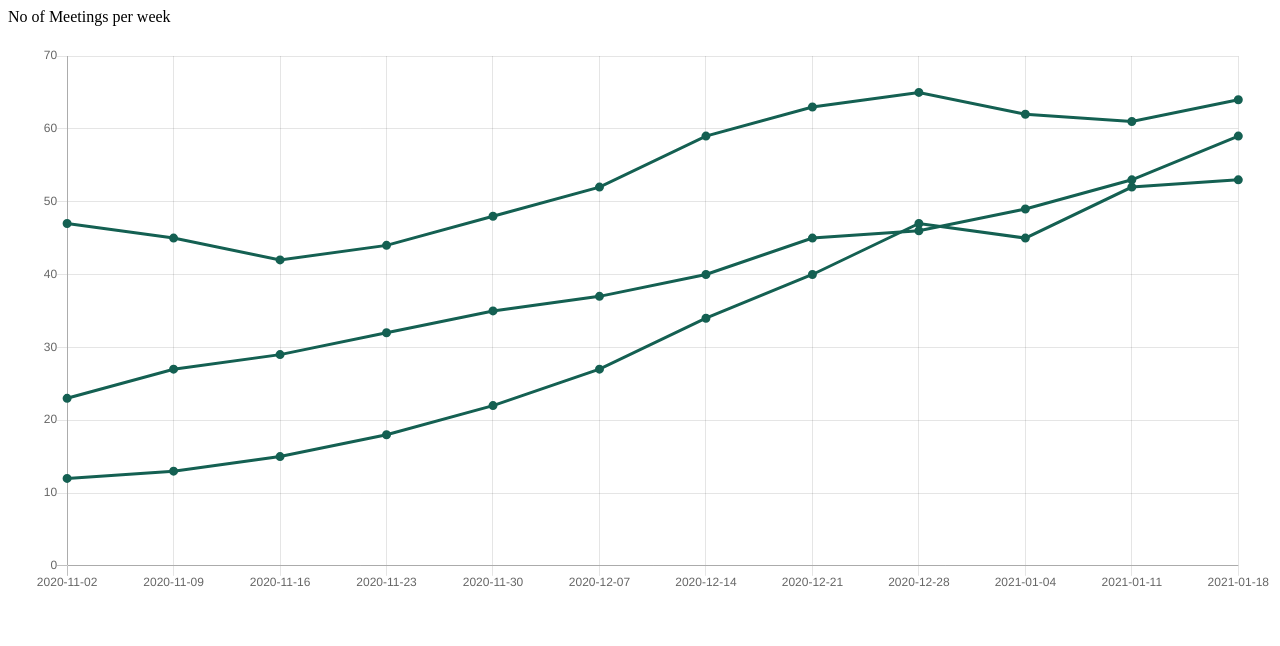
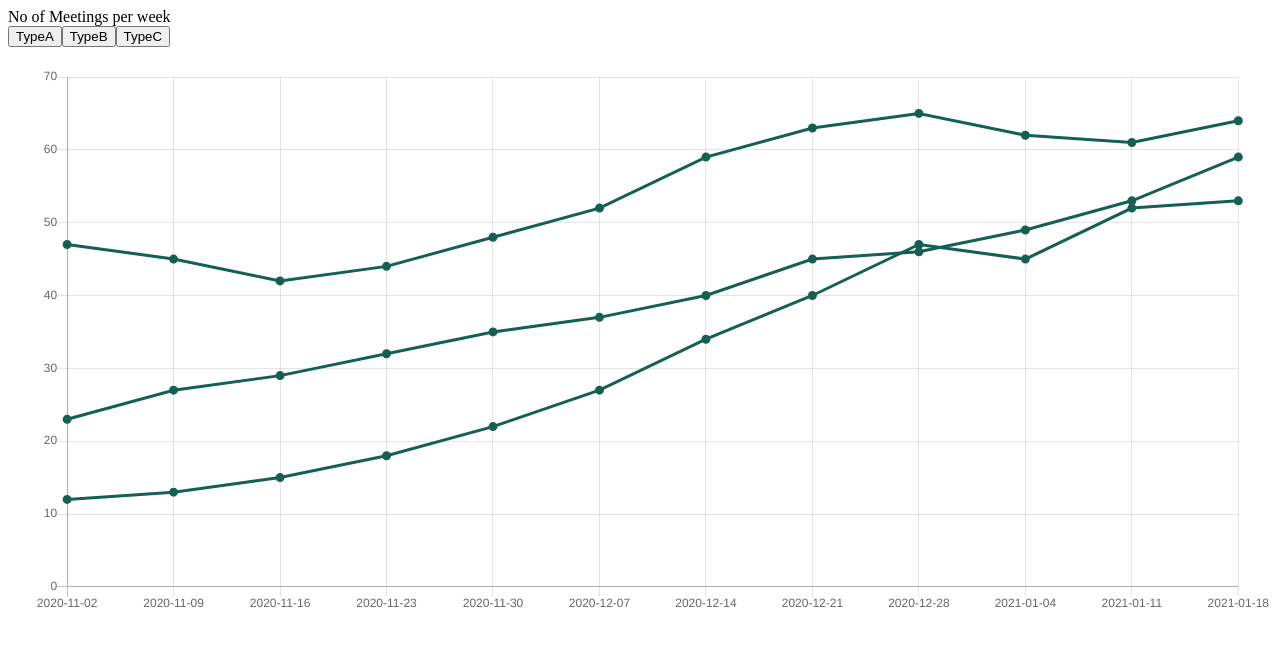
Before and after one commit to mosaaleb/meetings-line-chart, a React (Create React App) app: page / in a window 1280 px wide. Shown: the top 646 px of the page. Built offline with nearby package versions, Linux system fonts and the light colour scheme.

Commit message:
add filter component for selecting meeting types

```diff
--- a/src/components/App.js
+++ b/src/components/App.js
@@ -1,10 +1,12 @@
 import { React } from 'react';
 import Header from './Header';
 import Chart from '../containers/Chart';
+import MeetingTypeFilter from '../containers/MeetingTypeFilter';
 
 const App = () => (
   <div>
     <Header />
+    <MeetingTypeFilter />
     <Chart />
   </div>
 );
--- /dev/null
+++ b/src/components/Button.js
@@ -0,0 +1,14 @@
+import React from 'react';
+import PropTypes from 'prop-types';
+
+const Button = ({ name }) => (
+  <button type="button">
+    {name}
+  </button>
+);
+
+Button.propTypes = {
+  name: PropTypes.string.isRequired
+};
+
+export default Button;
--- /dev/null
+++ b/src/containers/MeetingTypeFilter.js
@@ -0,0 +1,16 @@
+import React from 'react';
+import Button from '../components/Button';
+
+const MeetingTypeFilter = () => {
+  const meetingTypes = ['TypeA', 'TypeB', 'TypeC'];
+
+  return (
+    <div>
+      {meetingTypes.map((meetingType) => (
+        <Button name={meetingType} key={meetingType} />
+      ))}
+    </div>
+  );
+};
+
+export default MeetingTypeFilter;
```
